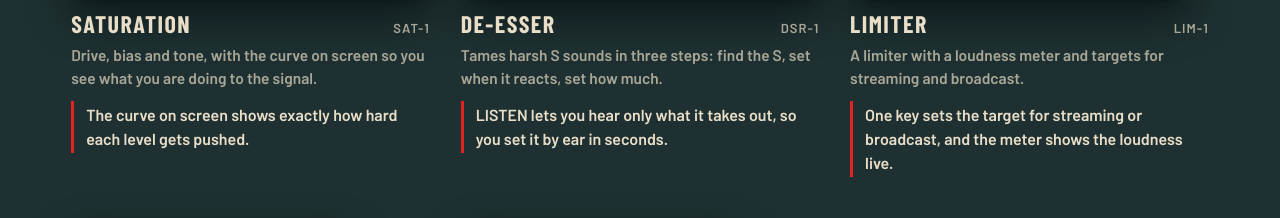
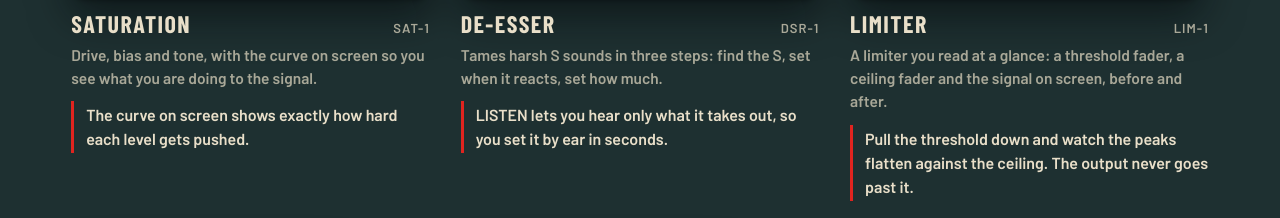
Before and after one commit to nicolaslekai/paradise-audio-site, a plain HTML site: page index.html in a window 1280 px wide. Shown: the part 6458-6676 px from the top of the page. Drawn offline with nearby package versions, Linux system fonts and the light colour scheme.

Commit message:
Limiter: new screenshot and text
Co-Authored-By: Claude Opus 5.5 <noreply@anthropic.com>

```diff
--- a/index.html
+++ b/index.html
@@ -351,13 +351,13 @@ const EFFECTS = [
   ["reverb", "Reverb", "RVB-1", 1600, 945, "Size, decay, damping and pre-delay. A plain, smooth room.", "EQ for the tail is built in. Cut the lows and highs of the reverb without a second plug-in."],
   ["saturation", "Saturation", "SAT-1", 1600, 945, "Drive, bias and tone, with the curve on screen so you see what you are doing to the signal.", "The curve on screen shows exactly how hard each level gets pushed."],
   ["de-esser", "De-esser", "DSR-1", 1600, 945, "Tames harsh S sounds in three steps: find the S, set when it reacts, set how much.", "LISTEN lets you hear only what it takes out, so you set it by ear in seconds."],
-  ["limiter", "Limiter", "LIM-1", 1600, 977, "A limiter with a loudness meter and targets for streaming and broadcast.", "One key sets the target for streaming or broadcast, and the meter shows the loudness live."],
+  ["limiter", "Limiter", "LIM-1", 1600, 960, "A limiter you read at a glance: a threshold fader, a ceiling fader and the signal on screen, before and after.", "Pull the threshold down and watch the peaks flatten against the ceiling. The output never goes past it."],
   ["big-knob", "Big Knob", "BGK-1", 1600, 1244, "One knob. Left is low-pass, right is high-pass, the middle is off.", "Low-pass and high-pass on one knob. Turn left to darken, right to thin out, centre to bypass."],
   ["pitch-knob", "Pitch Knob", "PTK-1", 1600, 1244, "One knob that shifts the pitch down or up.", "One big knob made for live moves. Sweep the pitch down or up while the track plays."]
 ];
 /* Plug-in size in points (the screenshots are 1600 px wide copies of 2× captures). */
 const PT = { "bass-mit-stimme": [920, 720], "big-knob": [720, 560], "compressor": [1100, 660], "de-esser": [880, 520], "delay": [1100, 660],
-  "engine-909": [1280, 660], "eq": [880, 520], "handy-boy": [920, 580], "limiter": [720, 440], "pitch-knob": [720, 560], "reverb": [880, 520],
+  "engine-909": [1280, 660], "eq": [880, 520], "handy-boy": [920, 580], "limiter": [800, 480], "pitch-knob": [720, 560], "reverb": [880, 520],
   "roar-bass": [1000, 500], "saturation": [880, 520], "string-thing": [1280, 760], "synth-thing": [1280, 760], "ultra-reverse": [880, 520], "voice-box": [960, 460] };
 /* The track each one would sit on in a session: Logic puts it in the title bar. */
 const TRACK = { "engine-909": "Drums", "synth-thing": "Lead", "string-thing": "Strings", "bass-mit-stimme": "Bass Vox", "roar-bass": "Sub Bass",
```
Also changed, not shown: assets/shots/limiter.jpg.
